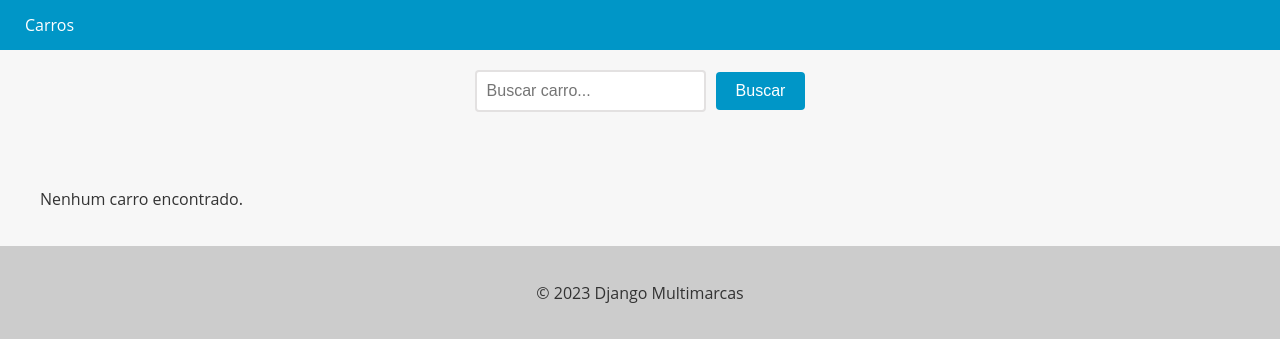
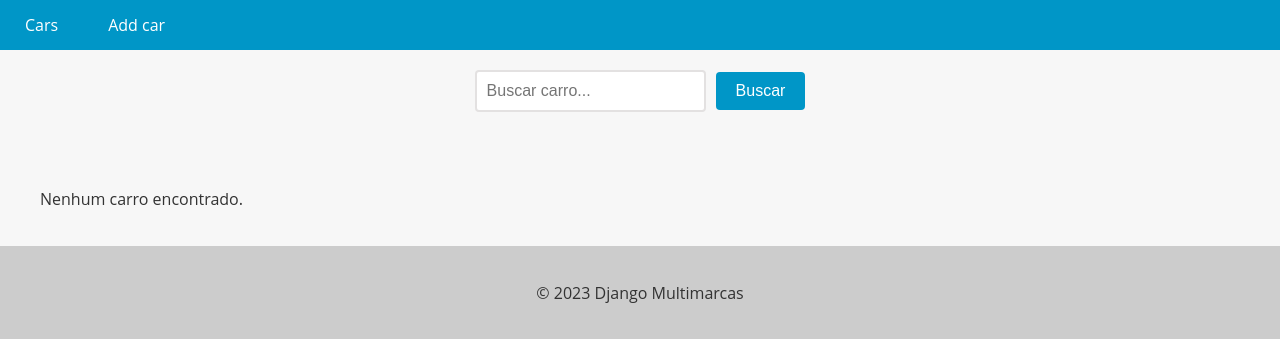
Before and after one commit to codigoisaac/car-lot, a Django app: page /cars/ in a window 1280 px wide. Shown: the top 339 px of the page. Run offline with Django 5.2, Linux system fonts and the light colour scheme; data that the repository does not hold is empty.

Commit message:
create 'add car' link in header

```diff
--- a/app/templates/base.html
+++ b/app/templates/base.html
@@ -71,7 +71,9 @@
     <header>
       <nav>
         <ul>
-          <li><a href="{% url 'cars_list' %}">Carros</a></li>
+          <li><a href="{% url 'cars_list' %}">Cars</a></li>
+
+          <li><a href="{% url 'new_car' %}">Add car</a></li>
         </ul>
       </nav>
     </header>
```
